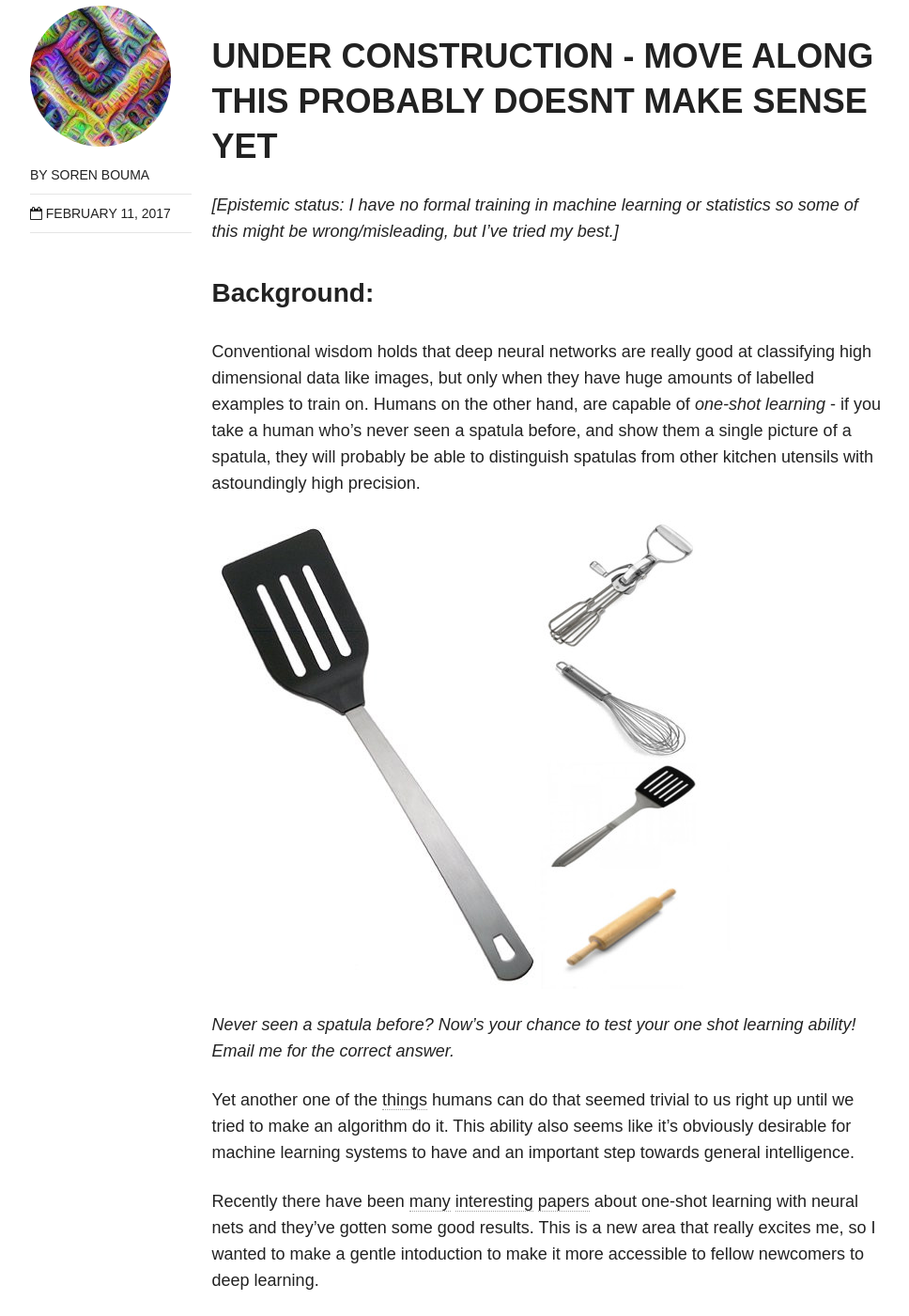
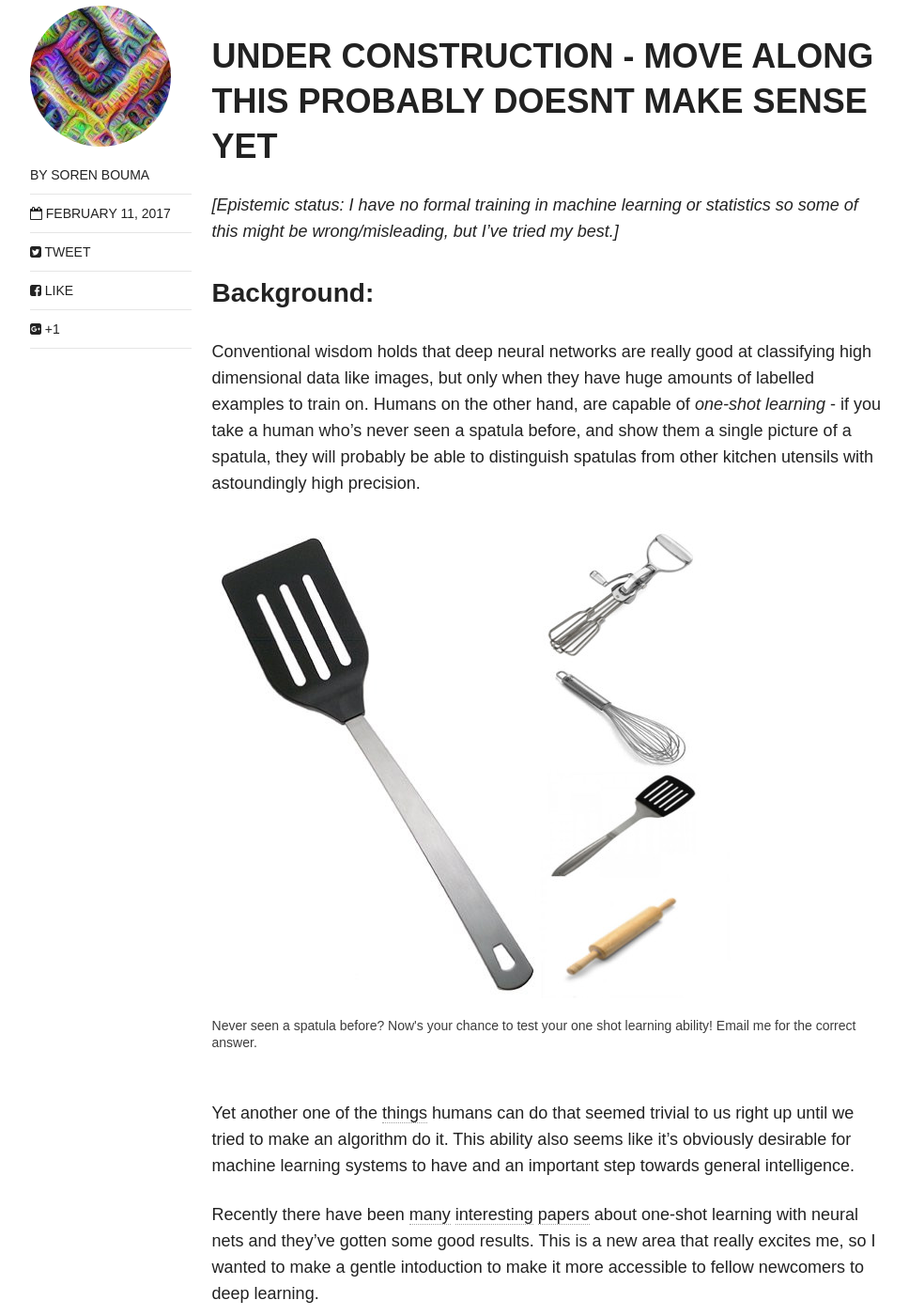
Before and after one commit to sorenbouma/sorenbouma.github.io, a Jekyll site: the page built from _posts/blog/2017-02-11-oneshot.md, in a window 1280 px wide and 1400 px high, scrolled down 909 px. Shown: the whole window at 94% size, without its empty margins (154-1122 px from the left). Built offline with Jekyll 4.4.1, drawn with Linux system fonts in a browser that asks for light colours; nearby versions of some CDN libraries; formulas are drawn with MathJax 3.

```diff
--- a/_posts/blog/2017-02-11-oneshot.md
+++ b/_posts/blog/2017-02-11-oneshot.md
@@ -18,9 +19,11 @@
 
  Conventional wisdom holds that deep neural networks are really good at classifying high dimensional data like images, but only when they have huge amounts of labelled examples to train on. Humans on the other hand, are capable of *one-shot learning* - if you take a human who's never seen a spatula before, and show them a single picture of a spatula, they will probably be able to distinguish spatulas from other kitchen utensils with astoundingly high precision.
 
- ![test]({{ site.url }}/images/spatula.jpg)
+ <figure>
+  <img src="/images/spatula.jpg" alt = "image">
+  <figcaption>Never seen a spatula before? Now's your chance to test your one shot learning ability! Email me for the correct answer.</figcaption>
+ </figure>
 
-*Never seen a spatula before? Now's your chance to test your one shot learning ability! Email me for the correct answer.*
 
 Yet another one of the [things](https://dspace.mit.edu/handle/1721.1/6125 "..back in the 1960s, some of the early pioneers of AI set some undergrads the task of building a complete computer vision system over summer") humans can do that seemed trivial to us right up until we tried to make an algorithm do it. This ability also seems like it's obviously desirable for machine learning systems to have and an important step towards general intelligence.
 
```
Also changed, not shown: other parts of _posts/blog/2017-02-11-oneshot.md (+1 -0 lines).
